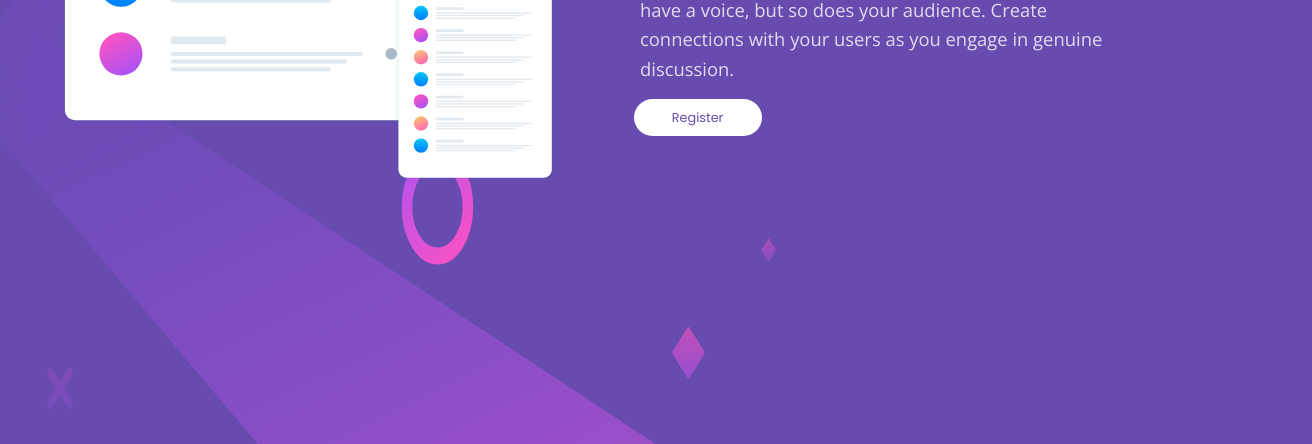
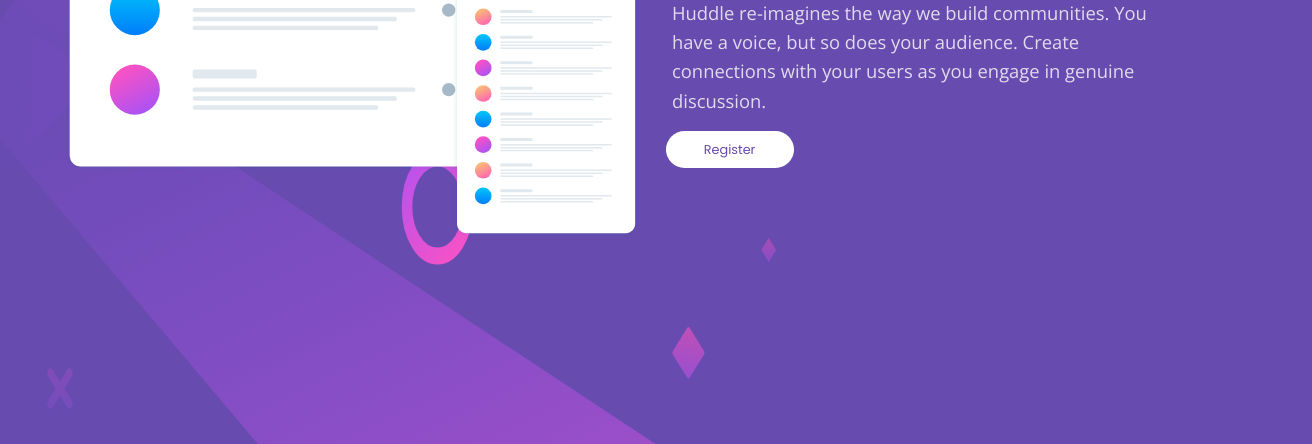
Before and after one commit to onanuviie/huddle-landing-page, a plain HTML site: page index.html in a window 1280 px wide. Shown: the part 356-800 px from the top of the page, 1312 px wide, since content can reach past the window. Drawn offline with nearby package versions, Linux system fonts and the light colour scheme.

```diff
--- a/css/styles.css
+++ b/css/styles.css
@@ -27,19 +27,17 @@ body {
 /* MOCKUPS SECTION */
 .mockups-container {
     display: flex;
-    justify-content: center;
-    align-content: center;
-    margin-bottom: 2.7rem;
+    justify-content: end;
 }
 
 .mockups {
-    width: 77.6%;
+    width: 90%;
 }
 
 .main-text {
     color: #fff;
     font-size: 1.4rem;
-    margin: 0 4rem;
+    margin: 0;
     font-weight: 600;
     line-height: 1.4;
 
@@ -146,9 +144,13 @@ body {
 
     .grid{
     display: grid;
-    grid-template-columns: repeat(2, 1fr);
+    grid-template-columns: repeat(2, 50%);
+    column-gap: 2rem;
     }
 
+    .main{
+        margin-top: 2rem;
+    }
 
     .btn-container{
         display: block;
@@ -160,6 +162,7 @@ body {
     }
 
 
+
     .icons{
         display: flex;
         justify-content: end;
--- a/index.html
+++ b/index.html
@@ -53,11 +53,11 @@
     <section>
       <div class="anything">
         <img class="logo" src="images/logo.svg" alt="Huddle logo" />
-        <div class=" grid ">
+        <div class="grid">
           <div class="mockups-container">
             <img class="mockups" src="images/illustration-mockups.svg" alt="" />
           </div>
-          <div>
+          <div class="main">
             <h1 class="main-text poppins">
               Build The Community Your Fans Will Love
             </h1>
```
